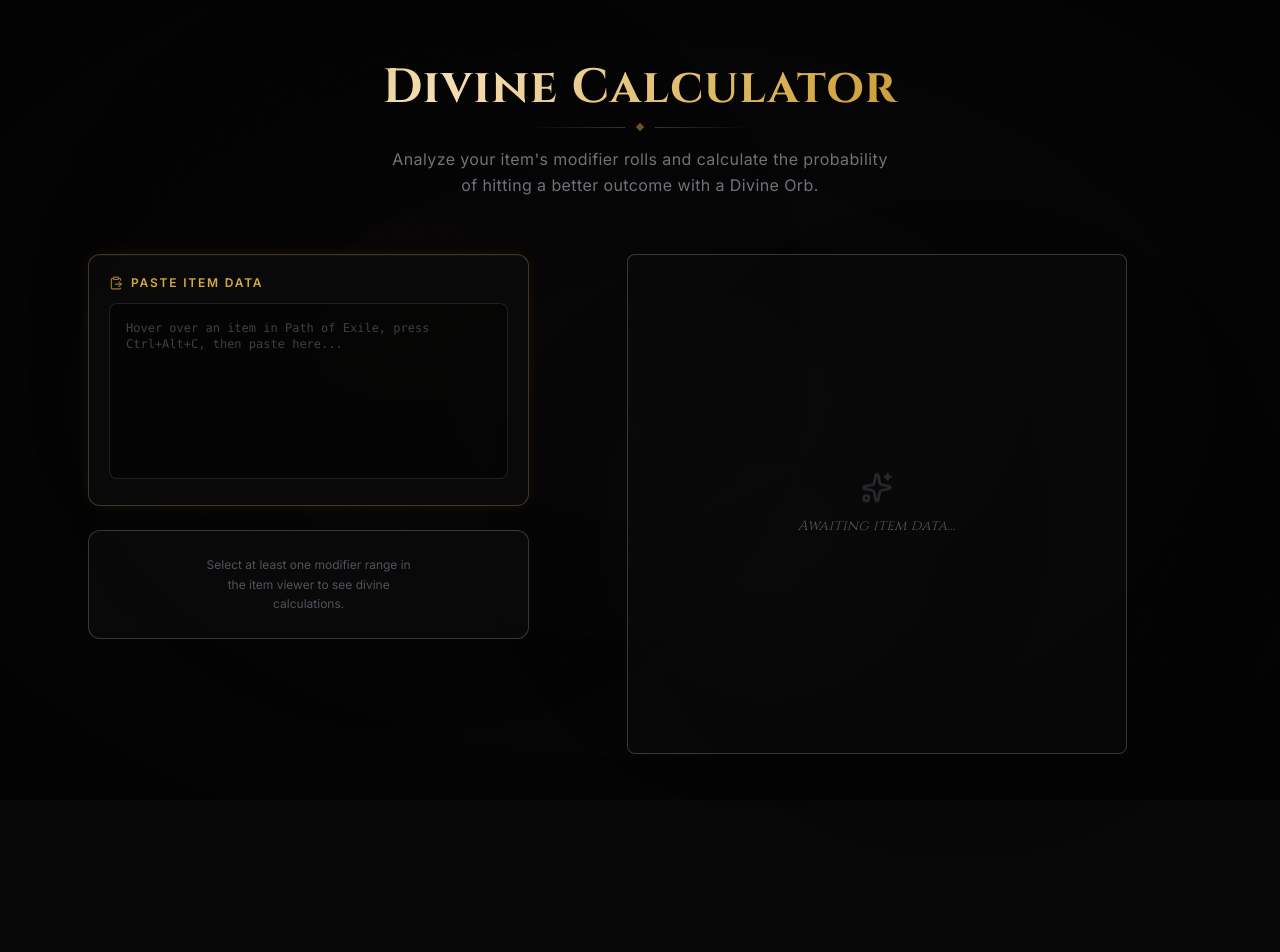
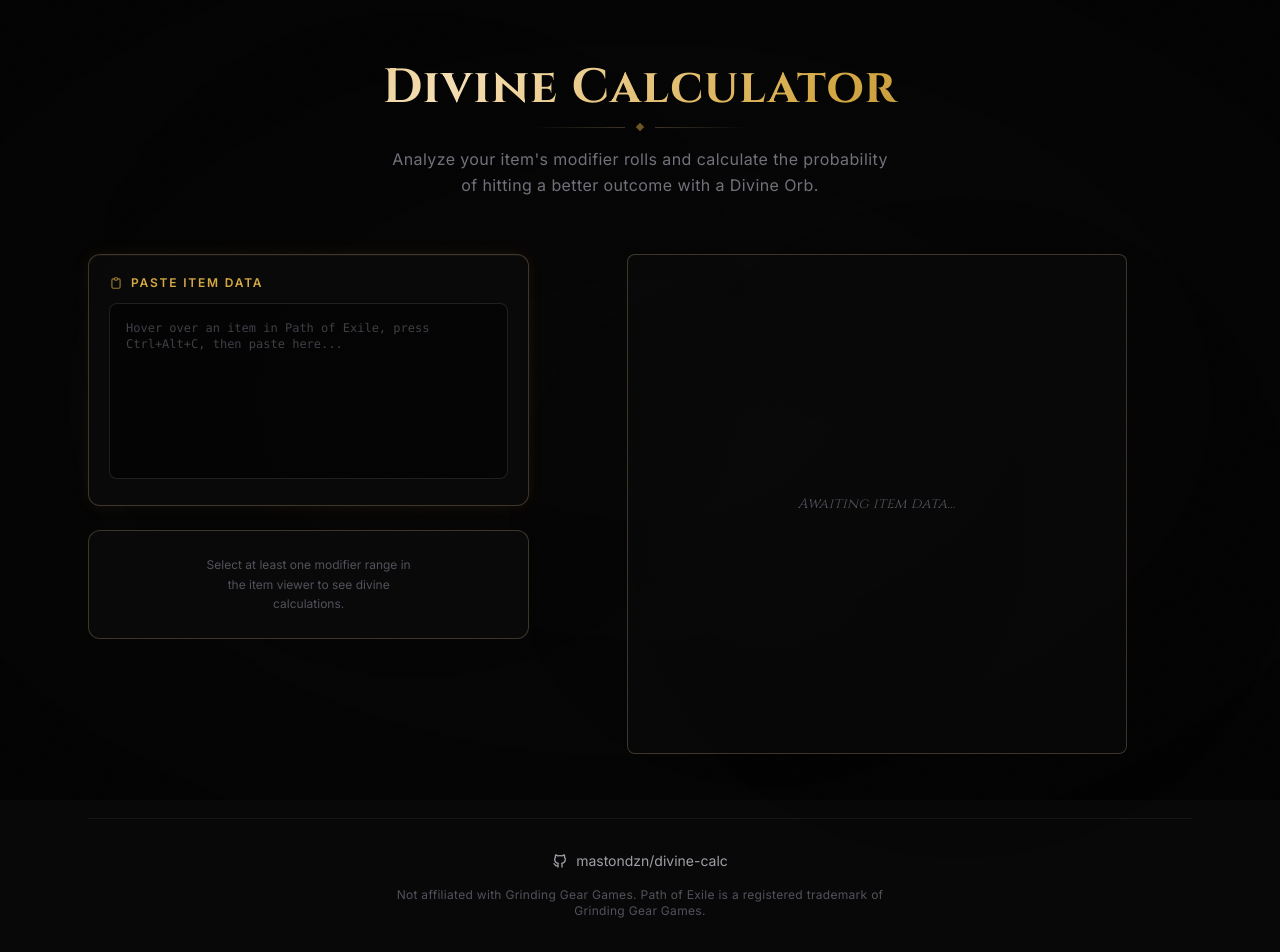
Before and after one commit to mastondzn/divine-calc, a React (Vite) app: page / in a window 1280 px wide. Shown: the top 952 px of the page. Before the commit the page ends 818 px from the top, so only its background shows below. Built offline with nearby package versions, Linux system fonts and the light colour scheme.

Commit message:
feat: add footer with link, move to tabler icons

```diff
--- a/package.json
+++ b/package.json
@@ -11,9 +11,9 @@
   },
   "dependencies": {
     "@fontsource-variable/inter": "^5.2.8",
+    "@tabler/icons-react": "^3.40.0",
     "class-variance-authority": "^0.7.1",
     "clsx": "^2.1.1",
-    "lucide-react": "^1.6.0",
     "prettier-plugin-tailwindcss": "^0.7.2",
     "radix-ui": "^1.4.3",
     "react": "^19.2.4",
--- a/src/App.tsx
+++ b/src/App.tsx
@@ -3,6 +3,7 @@
 import { ItemViewer } from './components/ItemViewer';
 import { DivineReport } from './components/DivineReport';
 import type { PoeItem, PoeModifierRoll } from './lib/poe-parser';
+import { IconBrandGithub } from '@tabler/icons-react';
 
 function App() {
     const [item, setItem] = useState<PoeItem | null>(() => {
@@ -115,6 +116,27 @@
                         </div>
                     </div>
                 </div>
+
+                <footer
+                    className="animate-fade-in-up mt-16 border-t border-zinc-800/50 pt-8 text-center"
+                    style={{ animationDelay: '0.3s' }}
+                >
+                    <div className="flex flex-col items-center justify-center gap-4">
+                        <a
+                            href="https://github.com/mastondzn/divine-calc"
+                            target="_blank"
+                            rel="noopener noreferrer"
+                            className="flex items-center gap-2 text-sm text-zinc-400 transition-colors duration-200 hover:text-(--accent-gold)"
+                        >
+                            <IconBrandGithub className="h-4 w-4" />
+                            <span>mastondzn/divine-calc</span>
+                        </a>
+                        <p className="mx-auto max-w-lg text-xs tracking-wide text-zinc-600">
+                            Not affiliated with Grinding Gear Games. Path of Exile is a registered
+                            trademark of Grinding Gear Games.
+                        </p>
+                    </div>
+                </footer>
             </div>
         </div>
     );
--- a/src/components/ItemPaster.tsx
+++ b/src/components/ItemPaster.tsx
@@ -1,6 +1,6 @@
 import { useState } from 'react';
 import { parsePoeItemText, type PoeItem } from '../lib/poe-parser';
-import { AlertTriangle, ClipboardPaste } from 'lucide-react';
+import { IconAlertTriangle, IconClipboard } from '@tabler/icons-react';
 
 export function ItemPaster({
     initialText = '',
@@ -39,7 +39,7 @@
     return (
         <div className="poe-glass poe-border poe-glow rounded-xl p-5 transition-all duration-300 hover:border-(--poe-border-dim)">
             <label className="mb-3 flex items-center gap-2 text-xs font-semibold tracking-[0.15em] text-(--accent-gold) uppercase">
-                <ClipboardPaste className="h-3.5 w-3.5 opacity-70" />
+                <IconClipboard className="h-3.5 w-3.5 opacity-70" />
                 Paste Item Data
             </label>
             <div className="relative">
@@ -51,7 +51,7 @@
                 />
                 {error && (
                     <div className="animate-fade-in-up absolute -bottom-11 left-0 z-10 flex w-full items-center gap-1.5 rounded-lg border border-red-900/40 bg-red-950/60 px-3 py-2 text-xs font-medium text-red-400 backdrop-blur-sm">
-                        <AlertTriangle className="h-3.5 w-3.5 shrink-0 text-red-500" />
+                        <IconAlertTriangle className="h-3.5 w-3.5 shrink-0 text-red-500" />
                         {error}
                     </div>
                 )}
--- a/src/components/ItemViewer.tsx
+++ b/src/components/ItemViewer.tsx
@@ -1,5 +1,4 @@
 import type { PoeItem, PoeModifierRoll, PoeModifier } from '../lib/poe-parser';
-import { Sparkles } from 'lucide-react';
 
 const PoeSeparator = () => (
     <div className="my-1 h-px w-full bg-linear-to-r from-transparent via-(--poe-border-dim) to-transparent" />
@@ -17,7 +16,6 @@
     if (!item) {
         return (
             <div className="item-card poe-border flex h-125 w-full flex-col items-center justify-center gap-3 rounded-lg bg-[rgba(12,12,12,0.5)] text-zinc-600">
-                <Sparkles className="animate-float h-8 w-8 text-zinc-700 opacity-60" />
                 <span className="font-cinzel text-sm tracking-wide italic">
                     Awaiting item data…
                 </span>
```
Also changed, not shown: 1 other file (tests, documents, lock files or other folders).
